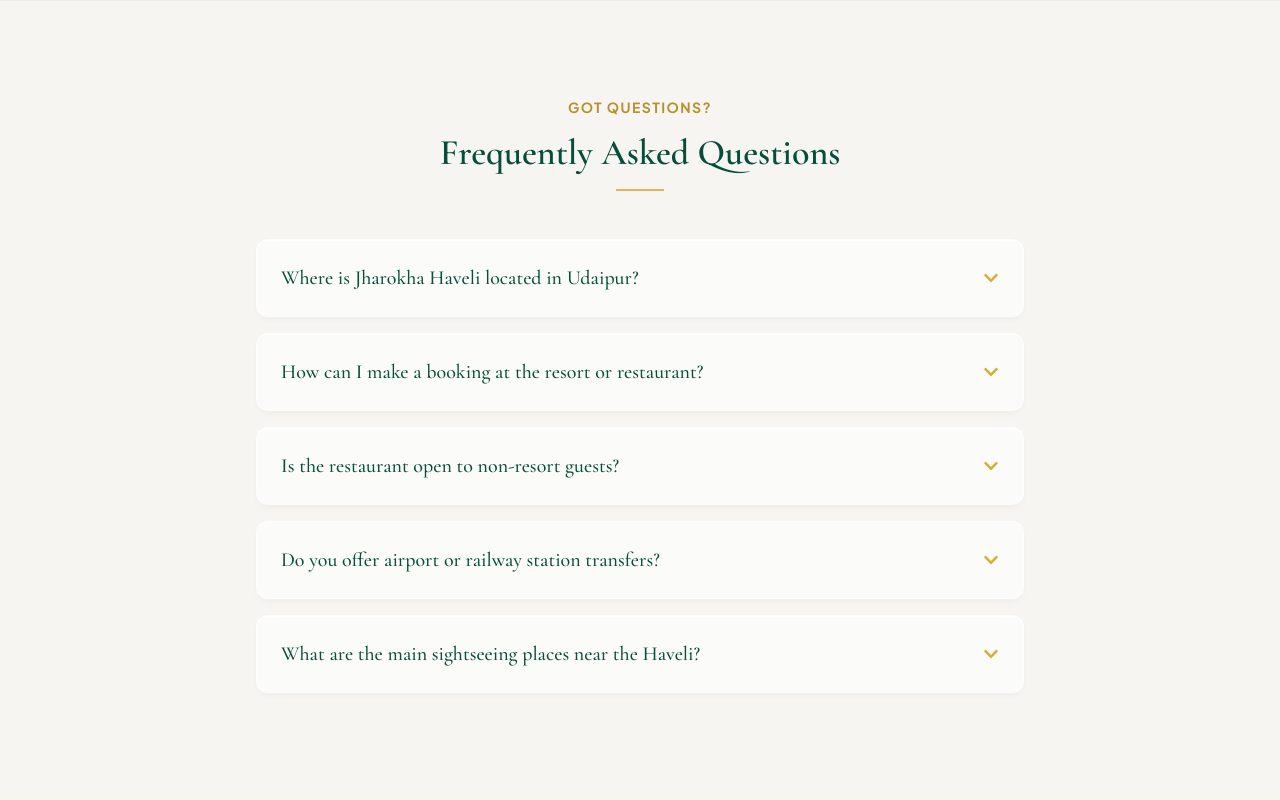
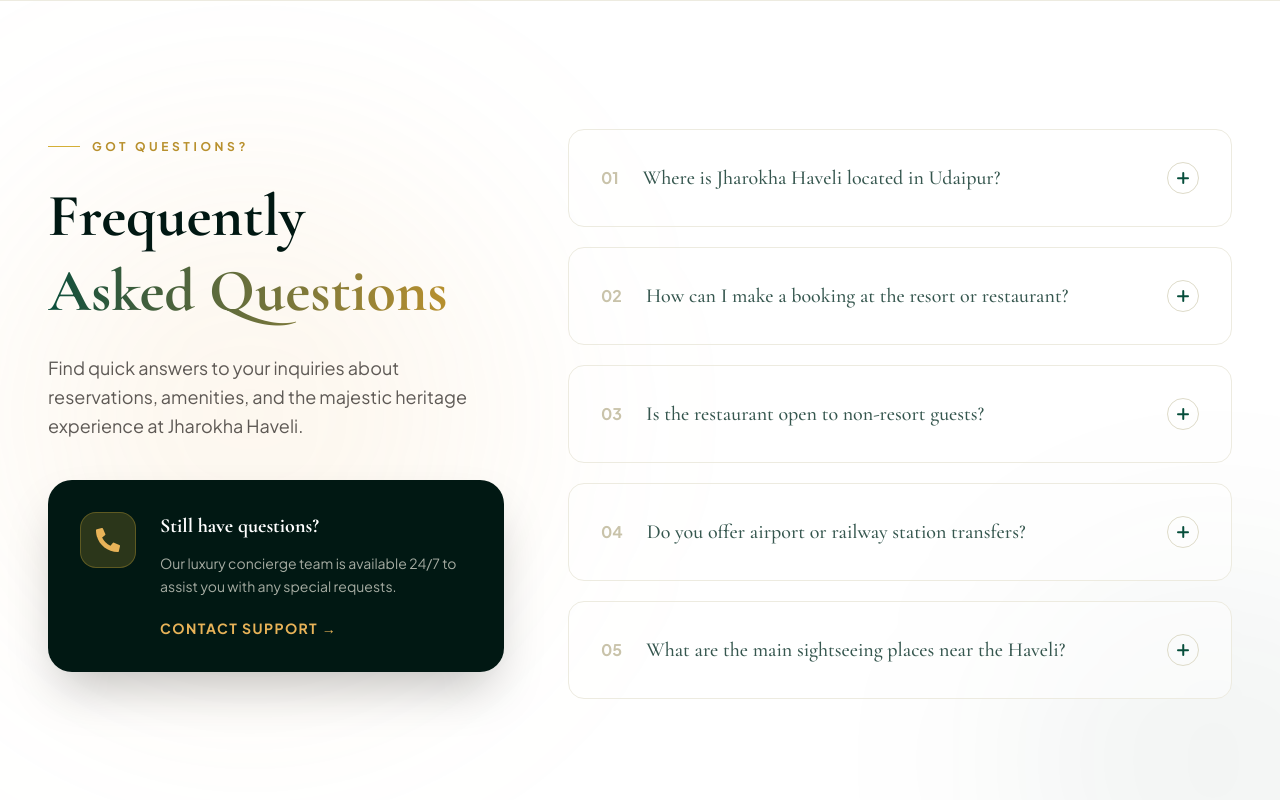
Before and after one commit to Eshbanoliver/JHAROKHAHAVELI, a React (Vite) app: page / in a window 1280 px wide. Shown: the part 8100-8900 px from the top of the page. Built offline with nearby package versions, Linux system fonts and the light colour scheme.

Commit message:
updated files

```diff
--- a/src/components/Accordion.tsx
+++ b/src/components/Accordion.tsx
@@ -1,6 +1,5 @@
 import { useState } from 'react';
 import { motion, AnimatePresence } from 'framer-motion';
-import { FaChevronDown } from 'react-icons/fa';
 
 interface AccordionItem {
   question: string;
@@ -19,36 +18,71 @@
   };
 
   return (
-    <div className="flex flex-col gap-4 w-full max-w-3xl mx-auto">
+    <div className="flex flex-col gap-5 w-full">
       {items.map((item, index) => {
         const isOpen = activeIndex === index;
+        const number = (index + 1).toString().padStart(2, '0');
+
         return (
           <div
             key={index}
-            className="border border-beige-200 rounded-xl overflow-hidden glass-card"
+            className={`group relative overflow-hidden rounded-2xl transition-all duration-500 border ${
+              isOpen
+                ? 'bg-white shadow-[0_20px_40px_-15px_rgba(6,78,59,0.1)] border-gold-400/50'
+                : 'bg-white/50 border-beige-200 hover:bg-white hover:border-gold-300 hover:shadow-lg'
+            }`}
           >
+            {/* Subtle glow for active item */}
+            {isOpen && (
+              <div className="absolute inset-0 bg-gradient-to-r from-gold-500/5 via-transparent to-transparent pointer-events-none" />
+            )}
+
             <button
               onClick={() => toggleItem(index)}
-              className="flex justify-between items-center w-full p-5 md:p-6 text-left font-serif text-lg md:text-xl font-medium text-emerald-800 hover:text-gold-600 transition-colors duration-300"
+              className="relative z-10 flex w-full items-center p-6 md:p-8 text-left transition-all duration-300"
             >
-              <span>{item.question}</span>
-              <motion.span
-                animate={{ rotate: isOpen ? 180 : 0 }}
-                transition={{ duration: 0.3, ease: [0.16, 1, 0.3, 1] }}
-                className="text-gold-500 shrink-0 ml-4"
-              >
-                <FaChevronDown className="h-4 w-4" />
-              </motion.span>
+              {/* Number indicator */}
+              <span className={`font-sans text-sm md:text-base font-bold mr-6 transition-colors duration-300 ${
+                isOpen ? 'text-gold-600' : 'text-beige-400 group-hover:text-gold-400'
+              }`}>
+                {number}
+              </span>
+
+              {/* Question Text */}
+              <span className={`font-serif text-lg md:text-xl font-medium flex-1 pr-8 transition-colors duration-300 ${
+                isOpen ? 'text-emerald-950' : 'text-emerald-900/80 group-hover:text-emerald-900'
+              }`}>
+                {item.question}
+              </span>
+
+              {/* Modern Plus/Minus Animated Icon */}
+              <div className={`relative w-8 h-8 rounded-full border flex items-center justify-center shrink-0 transition-all duration-500 ${
+                isOpen ? 'border-gold-500 bg-gold-50' : 'border-beige-300 bg-transparent group-hover:border-gold-300 group-hover:bg-gold-50/50'
+              }`}>
+                <motion.div
+                  animate={{ rotate: isOpen ? 180 : 0 }}
+                  transition={{ duration: 0.4, ease: [0.22, 1, 0.36, 1] }}
+                  className="relative w-3 h-3"
+                >
+                  <span className={`absolute top-1/2 left-0 w-full h-[1.5px] -translate-y-1/2 rounded-full transition-colors duration-300 ${
+                    isOpen ? 'bg-gold-600' : 'bg-emerald-800'
+                  }`} />
+                  <span className={`absolute top-0 left-1/2 w-[1.5px] h-full -translate-x-1/2 rounded-full transition-all duration-300 ${
+                    isOpen ? 'bg-gold-600 rotate-90 opacity-0' : 'bg-emerald-800 rotate-0 opacity-100'
+                  }`} />
+                </motion.div>
+              </div>
             </button>
+
             <AnimatePresence initial={false}>
               {isOpen && (
                 <motion.div
                   initial={{ height: 0, opacity: 0 }}
                   animate={{ height: 'auto', opacity: 1 }}
                   exit={{ height: 0, opacity: 0 }}
-                  transition={{ duration: 0.4, ease: [0.16, 1, 0.3, 1] }}
+                  transition={{ duration: 0.4, ease: [0.22, 1, 0.36, 1] }}
                 >
-                  <div className="px-5 pb-5 md:px-6 md:pb-6 text-dark-900/80 leading-relaxed font-sans text-sm md:text-base border-t border-beige-100 pt-4">
+                  <div className="relative z-10 px-6 md:px-8 pb-6 md:pb-8 pt-0 ml-11 md:ml-12 text-dark-900/70 leading-relaxed font-sans text-sm md:text-base">
                     {item.answer}
                   </div>
                 </motion.div>
--- a/src/pages/Home.tsx
+++ b/src/pages/Home.tsx
@@ -873,20 +873,77 @@
         </div>
       </section>
 
-      {/* 10. FAQ Section */}
-      <section className="py-24 px-6 md:px-12 bg-beige-100/30 border-t border-beige-200">
-        <div className="max-w-7xl mx-auto space-y-12">
-          <div className="text-center space-y-4">
-            <span className="text-gold-600 font-sans text-xs md:text-sm uppercase tracking-widest font-bold block">
-              Got Questions?
-            </span>
-            <h2 className="font-serif text-3xl md:text-4xl font-semibold text-emerald-800">
-              Frequently Asked Questions
-            </h2>
-            <div className="w-12 h-[2px] bg-gold-400 mx-auto" />
+      {/* 10. FAQ Section - Modern Revamp */}
+      <section className="relative py-32 px-6 md:px-12 bg-white overflow-hidden border-t border-beige-200">
+        {/* Animated background glow */}
+        <div className="absolute top-1/2 left-0 w-[500px] h-[500px] bg-gold-400/10 rounded-full blur-[120px] -translate-y-1/2 pointer-events-none" />
+        <div className="absolute bottom-0 right-0 w-[400px] h-[400px] bg-emerald-900/5 rounded-full blur-[100px] translate-x-1/3 translate-y-1/3 pointer-events-none" />
+
+        <div className="max-w-7xl mx-auto grid grid-cols-1 lg:grid-cols-12 gap-16 relative z-10">
+
+          {/* Left Column: Heading & Contact Card */}
+          <div className="lg:col-span-5 space-y-10">
+            <motion.div
+              initial={{ opacity: 0, x: -30 }}
+              whileInView={{ opacity: 1, x: 0 }}
+              viewport={{ once: true }}
+              transition={{ duration: 0.8 }}
+              className="space-y-6"
+            >
+              <div className="inline-flex items-center gap-3">
+                <span className="w-8 h-[1px] bg-gold-500" />
+                <span className="text-gold-600 font-sans text-xs uppercase tracking-[0.3em] font-bold">
+                  Got Questions?
+                </span>
+              </div>
+              <h2 className="font-serif text-4xl md:text-5xl lg:text-6xl font-bold text-emerald-950 leading-tight">
+                Frequently <br/>
+                <span className="text-transparent bg-clip-text bg-gradient-to-r from-emerald-800 to-gold-600">Asked Questions</span>
+              </h2>
+              <p className="font-sans text-dark-900/70 text-base md:text-lg leading-relaxed max-w-md">
+                Find quick answers to your inquiries about reservations, amenities, and the majestic heritage experience at Jharokha Haveli.
+              </p>
+            </motion.div>
+
+            {/* Floating Support Card */}
+            <motion.div
+              initial={{ opacity: 0, y: 30 }}
+              whileInView={{ opacity: 1, y: 0 }}
+              viewport={{ once: true }}
+              transition={{ duration: 0.8, delay: 0.2 }}
+              className="relative p-8 rounded-3xl bg-emerald-950 text-white shadow-2xl overflow-hidden group"
+            >
+              {/* Shimmer effect */}
+              <div className="absolute inset-0 -translate-x-full bg-gradient-to-r from-transparent via-white/5 to-transparent group-hover:animate-[shimmer_2s_infinite]" />
+
+              <div className="relative z-10 flex items-start gap-6">
+                <div className="w-14 h-14 rounded-2xl bg-gold-500/20 border border-gold-500/30 flex items-center justify-center shrink-0">
+                  <FaPhoneAlt className="w-6 h-6 text-gold-400" />
+                </div>
+                <div className="space-y-3">
+                  <h4 className="font-serif text-xl font-bold">Still have questions?</h4>
+                  <p className="font-sans text-sm text-beige-200/70 leading-relaxed">
+                    Our luxury concierge team is available 24/7 to assist you with any special requests.
+                  </p>
+                  <a href="tel:+917665583595" className="inline-flex items-center text-gold-400 hover:text-gold-300 font-sans text-sm uppercase tracking-widest font-bold mt-2 transition-colors">
+                    Contact Support &rarr;
+                  </a>
+                </div>
+              </div>
+            </motion.div>
           </div>
 
-          <Accordion items={faqItems} />
+          {/* Right Column: Accordion */}
+          <motion.div
+            initial={{ opacity: 0, x: 30 }}
+            whileInView={{ opacity: 1, x: 0 }}
+            viewport={{ once: true }}
+            transition={{ duration: 0.8, delay: 0.3 }}
+            className="lg:col-span-7"
+          >
+            <Accordion items={faqItems} />
+          </motion.div>
+
         </div>
       </section>
     </PageLayout>
```
